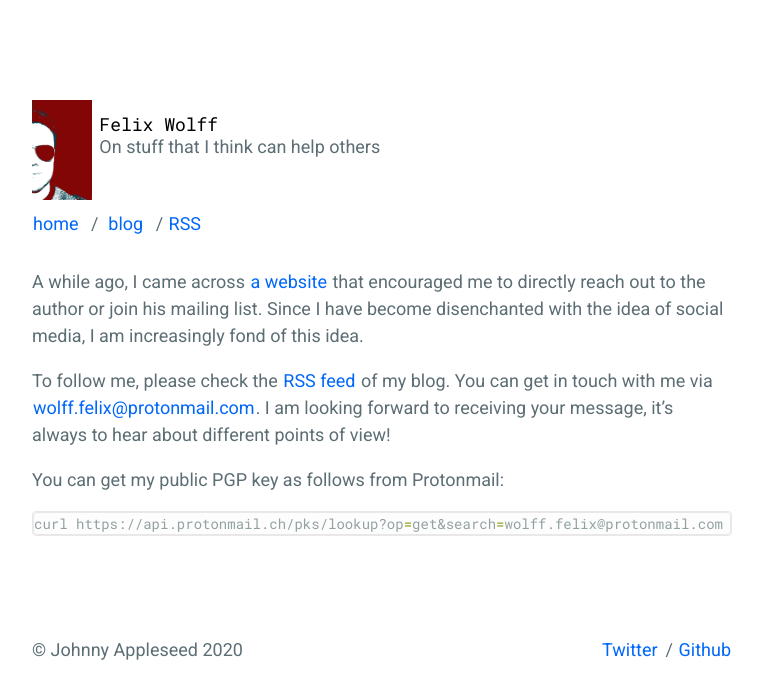
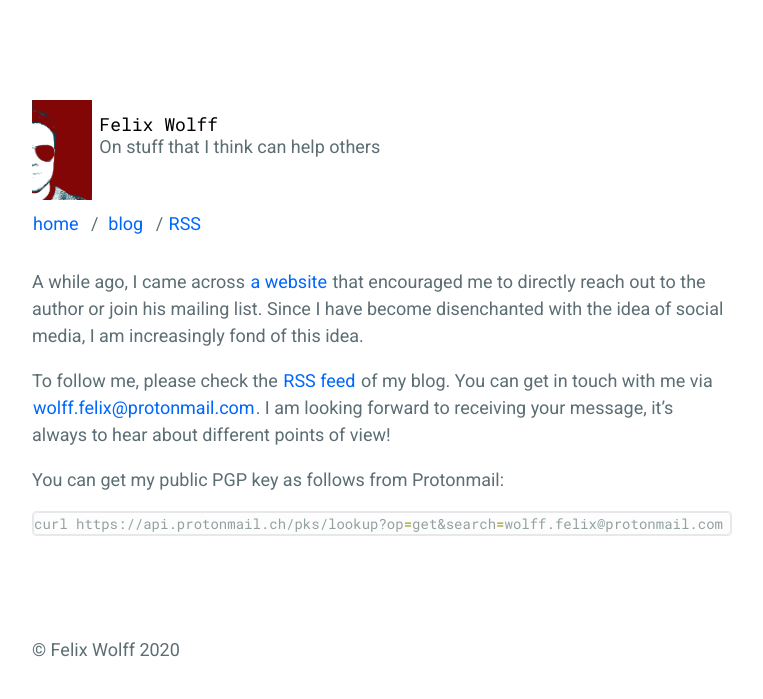
Before and after one commit to flxw/flxw.github.io, a Jekyll site: the page built from index.md, in a window 1280 px wide. Shown: the top 699 px of the page, without its empty margins (258-1021 px from the left). Built offline with Jekyll 4.4.1, drawn with Linux system fonts in a browser that asks for light colours.

Commit message:
configure correctly

```diff
--- a/_config.yml
+++ b/_config.yml
@@ -1,17 +1,8 @@
 # Site settings
 title: "Felix Wolff"
-description: >
-  On stuff that I think can help others
-
-author: Johnny Appleseed
-email: johnny@appleseed.com
-twitter_username: _HairForceOne
-github_username: mkchoi212
-
+description: On stuff that I think can help others
+author: Felix Wolff
 url: "https://flxw.de" # the base hostname & protocol for your site
-
-google_analytics_id: UA-1111111111-1
-disqus_id:
 
 # Build settings
 include: [_pages]
```
